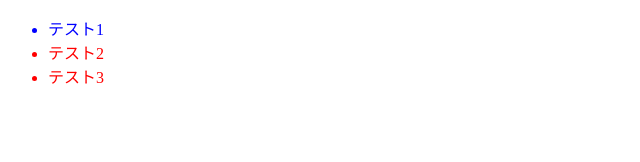
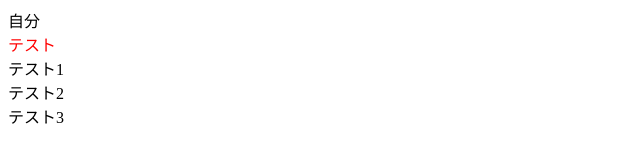
Before and after one commit to miyagi-h-tech/udemy_js, a plain HTML site: page dom/index.html in a window 1280 px wide. Shown: the whole page, without its empty margins (0-640 px from the left). Drawn offline with Linux system fonts and the light colour scheme.

Commit message:
エレメントのツリー構造

```diff
--- a/dom/index.html
+++ b/dom/index.html
@@ -15,25 +15,36 @@
   </style>
 </head>
 <body>
-  <div id="test">
-    <ul>
-      <li class="test_list blue">テスト1</li>
-      <li class="test_list">テスト2</li>
-      <li class="test_list">テスト3</li>
-    </ul>
+  <div id="grand-father">
+    <div id="parent">
+      <div id="target">
+        自分
+      </div>
+    </div>
+    <div id="divList">
+      <div class="div1">テスト1</div>
+      <div class="div2">テスト2</div>
+      <div class="div3">テスト3</div>
+    </div>
   </div>
   <script>
-    const test = document.getElementById('test').classList.add('red');
-    // test.classList.add('red');
-    // // 返り値 Element.classList.toggle
+    const target = document.getElementById('target');
+    const newDiv = document.createElement('div');
+    newDiv.id = 'test';
+    newDiv.classList.add('red');
+    newDiv.textContent = 'テスト';
+    // target.appendChild(newDiv);
+    target.parentNode.appendChild(newDiv);
 
-    // const testList = document.querySelector('.test_list');
-    // testList.classList.remove('blue');
-    // // 返り値 Element
-    // const testLists = document.querySelectorAll('.test_list');
-    // console.log(test);
-    // console.log(testList);
-    // console.log(testLists);
+    const targetList = document.getElementById('divList').firstElementChild;
+    const reference = document.querySelector('.div1').nextElementSibling;
+    const newElement = document.createElement('div');
+
+    console.log(targetList);
+
+    newElement.classList.add('div4');
+    newElement.textContent = '追加分';
+    targetList.insertBefore(newElement, reference);
   </script>
 </body>
 </html>
```
